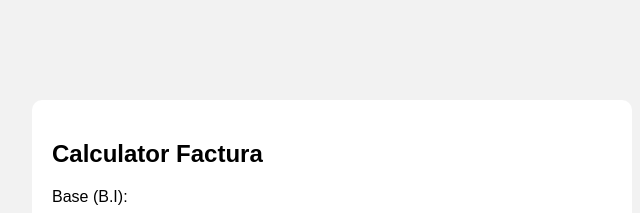
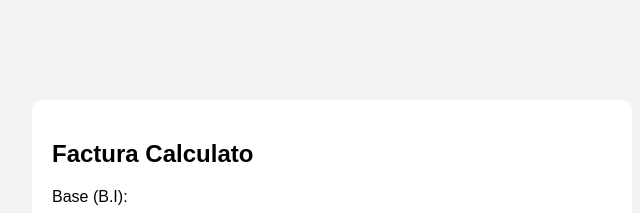
Before and after one commit to sabovoichita/factura-calculator, a plain HTML site: page index.html in a window 1280 px wide. Shown: the top 213 px of the page, 308-948 px from the left. Drawn offline with Linux system fonts and the light colour scheme.

```diff
--- a/index.html
+++ b/index.html
@@ -3,12 +3,12 @@
   <head>
     <meta charset="UTF-8" />
     <meta name="viewport" content="width=device-width, initial-scale=1.0" />
-    <title>Calculator Factura</title>
+    <title>Factura Calculator</title>
     <link rel="stylesheet" href="style.css" />
   </head>
   <body>
     <div class="container">
-      <h2>Calculator Factura</h2>
+      <h2>Factura Calculato</h2>
 
       <label for="baseAmount">Base (B.I):</label>
       <input type="number" id="baseAmount" placeholder="Base (e.g. 11980.23)" />
```
Also changed, not shown: 1 other file.
